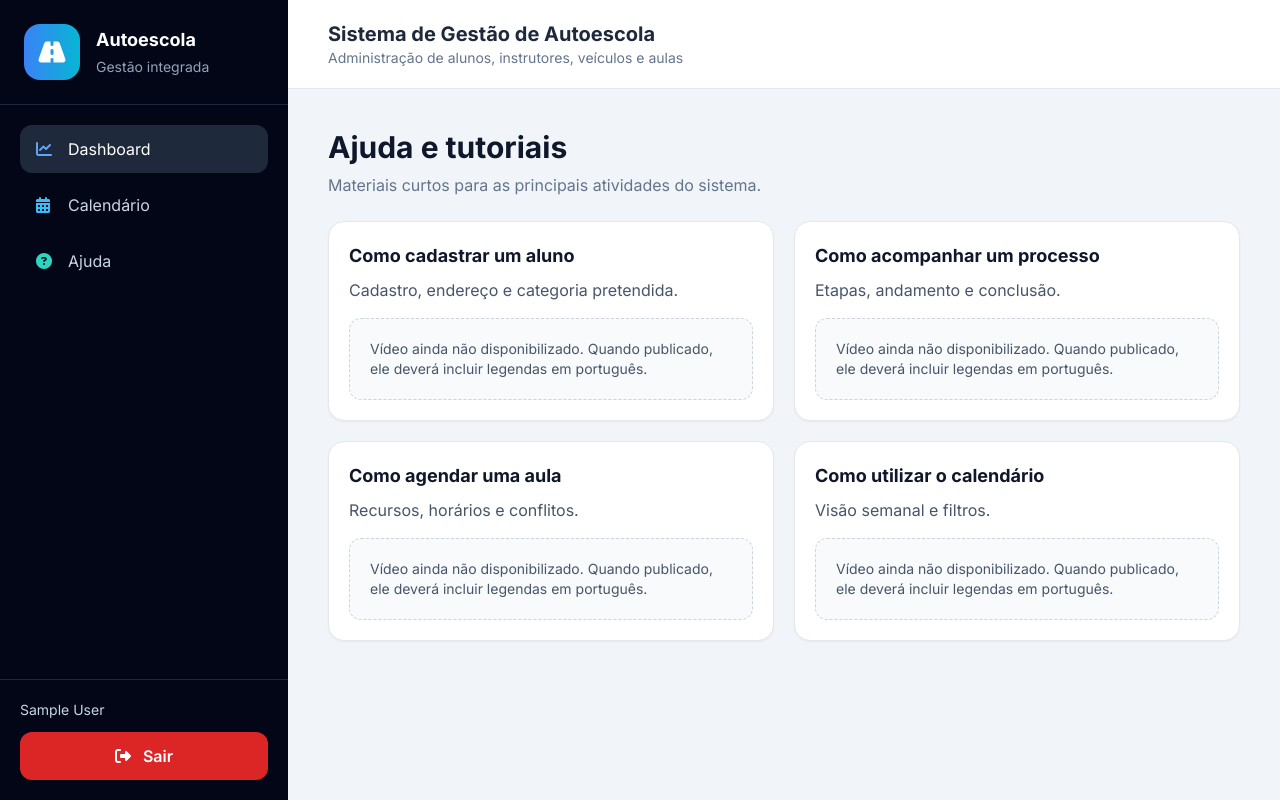
After one commit to brunomsilvalebourn4-debug/projeto-autoescola, a Flask app: page /ajuda in a window 1280 px wide. The commit adds this page. Run offline with Flask 3, Linux system fonts and the light colour scheme; the visitor is signed in with stand-in values (Sample User, id 1); parts of the project's set-up code (start-up, migrations or seed data) failed here and were passed over; some libraries are stand-ins or nearby versions.

Commit message:
feat: melhora acessibilidade e central de ajuda

```diff
--- a/app.py
+++ b/app.py
@@ -5,6 +5,7 @@ from flask import Flask, redirect, render_template, session, url_for
 from config import Config
 from modules.alunos import alunos
 from modules.aulas import aulas
+from modules.ajuda import ajuda
 from modules.calendario import calendario
 from modules.csrf import init_app as init_csrf
 from modules.sugestoes import sugestoes
@@ -34,6 +35,7 @@ def create_app(test_config=None):
     application.register_blueprint(veiculos)
     application.register_blueprint(processos)
     application.register_blueprint(aulas)
+    application.register_blueprint(ajuda)
     application.register_blueprint(calendario)
     application.register_blueprint(sugestoes)
     application.register_blueprint(users)
--- /dev/null
+++ b/modules/ajuda.py
@@ -0,0 +1,8 @@
+from flask import Blueprint,render_template
+from modules.decorators import login_required
+ajuda=Blueprint('ajuda',__name__,url_prefix='/ajuda')
+@ajuda.get('')
+@login_required
+def pagina():
+ tutoriais=[{'titulo':'Como cadastrar um aluno','descricao':'Cadastro, endereço e categoria pretendida.'},{'titulo':'Como acompanhar um processo','descricao':'Etapas, andamento e conclusão.'},{'titulo':'Como agendar uma aula','descricao':'Recursos, horários e conflitos.'},{'titulo':'Como utilizar o calendário','descricao':'Visão semanal e filtros.'}]
+ return render_template('ajuda.html',tutoriais=tutoriais)
--- /dev/null
+++ b/static/css/app.css
@@ -0,0 +1,7 @@
+.skip-link{position:fixed;left:1rem;top:-5rem;z-index:100;background:#fff;color:#0f172a;padding:.75rem 1rem;border:2px solid #2563eb;border-radius:.5rem}.skip-link:focus{top:1rem}
+:focus-visible{outline:3px solid #f59e0b!important;outline-offset:3px!important}
+button:disabled{cursor:not-allowed;opacity:.6}
+input,select,textarea,button,a{min-height:2.75rem}
+table th{font-weight:700;color:#334155}table td,table th{padding:.75rem}
+@media(max-width:640px){table{font-size:.8rem}.overflow-x-auto{overscroll-behavior-inline:contain}.p-10{padding:1.25rem!important}}
+@media(prefers-reduced-motion:reduce){*,*::before,*::after{scroll-behavior:auto!important;transition-duration:.01ms!important;animation-duration:.01ms!important;animation-iteration-count:1!important}}
--- /dev/null
+++ b/static/js/menu.js
@@ -0,0 +1 @@
+document.addEventListener("DOMContentLoaded",()=>{const button=document.querySelector("[data-menu-toggle]"),menu=document.querySelector("[data-menu]");if(!button||!menu)return;button.addEventListener("click",()=>{const open=button.getAttribute("aria-expanded")==="true";button.setAttribute("aria-expanded",String(!open));menu.classList.toggle("hidden",open);if(!open)menu.querySelector("a")?.focus()});menu.addEventListener("keydown",event=>{if(event.key==="Escape"&&button.offsetParent!==null){menu.classList.add("hidden");button.setAttribute("aria-expanded","false");button.focus()}})});
--- /dev/null
+++ b/templates/ajuda.html
@@ -0,0 +1 @@
+{% extends 'base.html' %}{% from 'components/video_ajuda.html' import video_ajuda %}{% block title %}Ajuda | {{ config.APP_NAME }}{% endblock %}{% block content %}<header class="mb-6"><h2 class="text-3xl font-bold">Ajuda e tutoriais</h2><p class="mt-2 text-slate-500">Materiais curtos para as principais atividades do sistema.</p></header><section class="grid gap-5 md:grid-cols-2">{% for tutorial in tutoriais %}{{ video_ajuda(tutorial.titulo,tutorial.descricao,tutorial.video_url|default(None),tutorial.legenda_url|default(None)) }}{% endfor %}</section>{% endblock %}
--- a/templates/base.html
+++ b/templates/base.html
@@ -8,13 +8,16 @@
     <script src="https://cdn.tailwindcss.com"></script>
     <link rel="stylesheet" href="https://cdnjs.cloudflare.com/ajax/libs/font-awesome/6.4.0/css/all.min.css">
     <link href="https://fonts.googleapis.com/css2?family=Inter:wght@300;400;500;600;700&display=swap" rel="stylesheet">
+    <link rel="stylesheet" href="{{ url_for('static', filename='css/app.css') }}">
     <style>
         body { font-family: 'Inter', sans-serif; background: #f1f5f9; }
         .menu-item { transition: background-color .2s ease, color .2s ease; }
     </style>
 </head>
 <body class="min-h-screen bg-slate-100 text-slate-900 lg:flex">
-    <aside class="bg-slate-950 text-white lg:flex lg:min-h-screen lg:w-72 lg:flex-col">
+    <a href="#conteudo-principal" class="skip-link">Pular para o conteúdo principal</a>
+    <button type="button" data-menu-toggle aria-controls="menu-principal" aria-expanded="false" class="m-3 rounded-xl bg-slate-950 px-4 py-3 font-semibold text-white lg:hidden"><i class="fas fa-bars mr-2" aria-hidden="true"></i>Menu</button>
+    <aside id="menu-principal" data-menu class="hidden bg-slate-950 text-white lg:flex lg:min-h-screen lg:w-72 lg:flex-col">
         <div class="border-b border-slate-800 p-6">
             <a href="/dashboard" class="flex items-center gap-4" aria-label="Ir para o dashboard">
                 <span class="flex h-14 w-14 items-center justify-center rounded-2xl bg-gradient-to-r from-blue-500 to-cyan-500 text-2xl" aria-hidden="true">
@@ -40,6 +43,7 @@
             {% endif %}
             {% if session.get('perfil') == 'ADMINISTRADOR' %}<a href="{{ url_for('users.listar') }}" class="menu-item flex items-center gap-3 rounded-xl px-4 py-3 text-slate-300 hover:bg-slate-800 hover:text-white"><i class="fas fa-user-shield w-5 text-fuchsia-400" aria-hidden="true"></i>Usuários</a>{% endif %}
             <a href="{{ url_for('calendario.semanal') }}" class="menu-item flex items-center gap-3 rounded-xl px-4 py-3 text-slate-300 hover:bg-slate-800 hover:text-white"><i class="fas fa-calendar-days w-5 text-sky-400" aria-hidden="true"></i>Calendário</a>
+            <a href="{{ url_for('ajuda.pagina') }}" class="menu-item flex items-center gap-3 rounded-xl px-4 py-3 text-slate-300 hover:bg-slate-800 hover:text-white"><i class="fas fa-circle-question w-5 text-teal-400" aria-hidden="true"></i>Ajuda</a>
             {% if session.get('perfil') in ('ADMINISTRADOR', 'ATENDENTE') %}
             <a href="{{ url_for('instrutores.listar') }}" class="menu-item flex items-center gap-3 rounded-xl px-4 py-3 text-slate-300 hover:bg-slate-800 hover:text-white"><i class="fas fa-chalkboard-user w-5 text-violet-400" aria-hidden="true"></i>Instrutores</a>
             <a href="{{ url_for('veiculos.listar') }}" class="menu-item flex items-center gap-3 rounded-xl px-4 py-3 text-slate-300 hover:bg-slate-800 hover:text-white"><i class="fas fa-car-side w-5 text-emerald-400" aria-hidden="true"></i>Veículos</a>
@@ -57,7 +61,7 @@
         </div>
     </aside>
 
-    <main class="min-w-0 flex-1">
+    <main id="conteudo-principal" tabindex="-1" class="min-w-0 flex-1">
         <header class="border-b border-slate-200 bg-white px-5 py-5 lg:px-10">
             <h1 class="text-xl font-bold text-slate-800">{{ app_name or config.APP_NAME }}</h1>
             <p class="text-sm text-slate-500">Administração de alunos, instrutores, veículos e aulas</p>
@@ -77,5 +81,6 @@
     <script src="/static/js/cep.js"></script>
     <script src="/static/js/sugestao-instrutor.js"></script>
     <script src="/static/js/csrf.js"></script>
+    <script src="/static/js/menu.js"></script>
 </body>
 </html>
--- /dev/null
+++ b/templates/components/video_ajuda.html
@@ -0,0 +1 @@
+{% macro video_ajuda(titulo, descricao, video_url=None, legenda_url=None) %}<article class="rounded-2xl border bg-white p-5 shadow-sm"><h3 class="text-lg font-bold">{{ titulo }}</h3><p class="mt-2 text-slate-600">{{ descricao }}</p>{% if video_url %}<video controls preload="metadata" class="mt-4 w-full rounded-xl"><source src="{{ video_url }}">{% if legenda_url %}<track kind="captions" srclang="pt-BR" label="Português" src="{{ legenda_url }}" default>{% endif %}<p>Seu navegador não suporta vídeo. Use o material textual desta página.</p></video>{% else %}<div class="mt-4 rounded-xl border border-dashed border-slate-300 bg-slate-50 p-5 text-sm text-slate-600" role="status">Vídeo ainda não disponibilizado. Quando publicado, ele deverá incluir legendas em português.</div>{% endif %}</article>{% endmacro %}
--- a/templates/login.html
+++ b/templates/login.html
@@ -7,6 +7,7 @@
     <title>Login | {{ app_name or config.APP_NAME }}</title>
 
     <link rel="stylesheet" href="/static/css/style.css">
+    <link rel="stylesheet" href="/static/css/app.css">
 </head>
 
 <body>
@@ -22,6 +23,7 @@
         <div class="login-title">
             {{ app_name or config.APP_NAME }}
         </div>
+        {% if erro %}<div role="alert" class="mb-4 rounded-xl border border-red-300 bg-red-50 p-3 text-red-800">{{ erro }}</div>{% endif %}
 
         <form method="POST" action="/login">
             <input type="hidden" name="csrf_token" value="{{ csrf_token() }}">
```
Also changed, not shown: tests/test_acessibilidade.py (added, +13 -0 lines).
